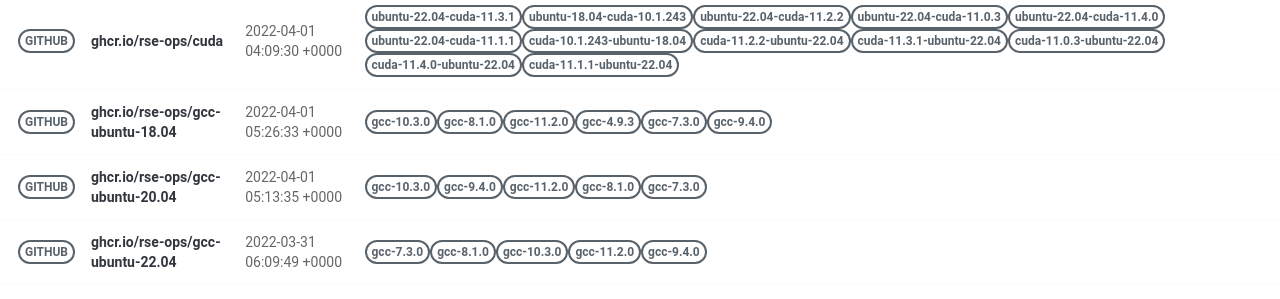
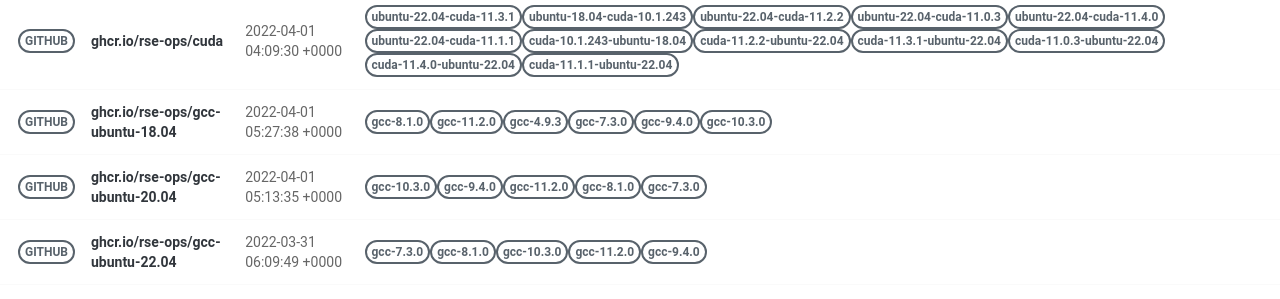
Before and after one commit to rse-ops/docker-images, a Jekyll site: the page built from pages/index.md, in a window 1280 px wide. Shown: the part 502-801 px from the top of the page. Built offline with Jekyll 4.4.1, drawn with Linux system fonts in a browser that asks for light colours; nearby versions of some CDN libraries.

Commit message:
Automated push to update library 2022-04-01

```diff
--- a/_library/ghcr.io-rse-ops-gcc-ubuntu-18.04.md
+++ b/_library/ghcr.io-rse-ops-gcc-ubuntu-18.04.md
@@ -1,14 +1,11 @@
 ---
 layout: container
 name: ghcr.io/rse-ops/gcc-ubuntu-18.04
-updated_at: 2022-04-01 05:26:33.569371
+updated_at: 2022-04-01 05:27:38.646900
 
 
 container_url: https://github.com/orgs/rse-ops/packages/container/package/gcc-ubuntu-18.04
 versions:
- - tag: gcc-10.3.0
-   dockerfile: https://github.com/rse-ops/docker-images/blob/main/ubuntu/gcc/Dockerfile
-   manifest: https://crane.ggcr.dev/manifest/ghcr.io/rse-ops/gcc-ubuntu-18.04:gcc-10.3.0
  - tag: gcc-8.1.0
    dockerfile: https://github.com/rse-ops/docker-images/blob/main/ubuntu/gcc/Dockerfile
    manifest: https://crane.ggcr.dev/manifest/ghcr.io/rse-ops/gcc-ubuntu-18.04:gcc-8.1.0
```
Also changed, not shown: other parts of _library/ghcr.io-rse-ops-gcc-ubuntu-18.04.md (+3 -0 lines).
